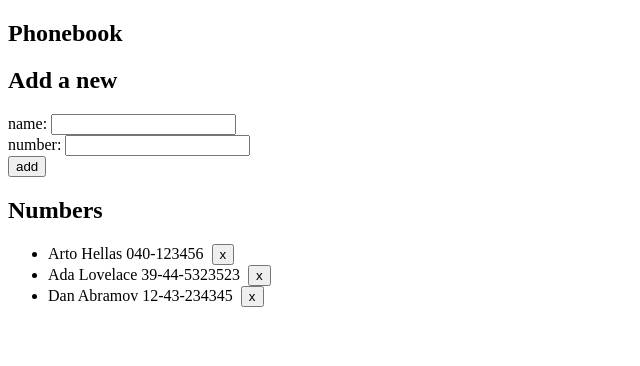
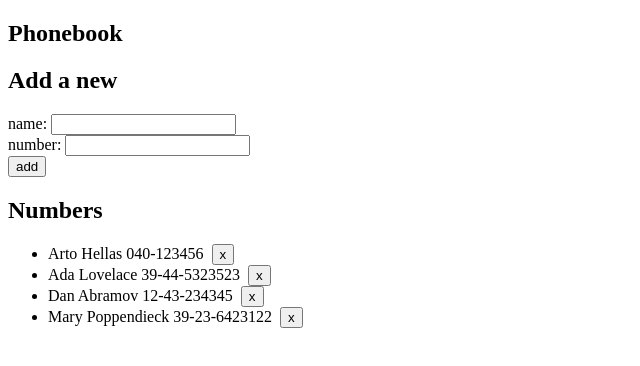
Before and after one commit to jhlae/fso-2023, a React (Create React App) app in the folder osa2/puhelinluettelo/: page / in a window 1280 px wide. Shown: the top 366 px of the page, without its empty margins (0-640 px from the left). Built offline with nearby package versions, Linux system fonts and the light colour scheme; data requests are answered from the project's data file.

Commit message:
osa2: refactoring notifications (2.17)

```diff
--- a/osa2/puhelinluettelo/db.json
+++ b/osa2/puhelinluettelo/db.json
@@ -14,6 +14,11 @@
       "name": "Dan Abramov",
       "number": "12-43-234345",
       "id": 3
+    },
+    {
+      "name": "Mary Poppendieck",
+      "number": "39-23-6423122",
+      "id": 4
     }
   ]
 }
--- a/osa2/puhelinluettelo/src/App.js
+++ b/osa2/puhelinluettelo/src/App.js
@@ -13,7 +13,8 @@ const App = () => {
   const [filteredNumbers, setFilteredNumbers] = useState([
     { name: "", number: "" },
   ]);
-  const [errorMessage, setErrorMessage] = useState("");
+  const [notificationMessage, setNotificationMessage] = useState("");
+  const [notificationType, setNotificationType] = useState("");
 
   // Insert initial persons to phonebook by using personService module
   useEffect(() => {
@@ -38,6 +39,22 @@ const App = () => {
     setNewNumber(event.target.value);
   };
 
+  /*
+  Helper function to handle all notifications and to remove them after 3 seconds
+  */
+  const handleNotification = (msg, type) => {
+    if (msg && type) {
+      setNotificationMessage(msg);
+      setNotificationType(type);
+    } else {
+      return false;
+    }
+    const timer = setTimeout(() => {
+      setNotificationMessage("");
+    }, 3000);
+    return () => clearTimeout(timer);
+  };
+
   const addPerson = (event) => {
     event.preventDefault();
 
@@ -60,10 +77,16 @@ const App = () => {
         personService
           .updatePerson(found.id, personObj)
           .then((returnedPerson) => {
-            console.log(returnedPerson);
+            handleNotification(
+              `Person ${personObj.name} updated.`,
+              "notification"
+            );
           })
           .catch((error) => {
-            console.log(error);
+            handleNotification(
+              `Could not update person's information.`,
+              "notification"
+            );
           });
         updatePersonList();
       }
@@ -78,7 +101,7 @@ const App = () => {
         // Let's empty the input fields for name and number
         setNewName("");
         setNewNumber("");
-        setErrorMessage(`${returnedPerson.name} was added!`);
+        handleNotification(`${returnedPerson.name} was added!`, "notification");
       });
     }
   };
@@ -92,7 +115,7 @@ const App = () => {
           console.log(returnedPerson);
         })
         .catch((error) => {
-          setErrorMessage(`Already deleted.`);
+          handleNotification(`${personName} already deleted.`, "error");
         });
       updatePersonList();
     }
@@ -116,7 +139,14 @@ const App = () => {
   return (
     <div>
       <h2>Phonebook</h2>
-      {errorMessage ? <Notification message={errorMessage} /> : ""}
+      {notificationMessage ? (
+        <Notification
+          message={notificationMessage}
+          notificationType={notificationType}
+        />
+      ) : (
+        ""
+      )}
       {/* <div>
         filter shown with: <input onChange={filterPhoneBookResults} />
       </div> */}
--- a/osa2/puhelinluettelo/src/components/Notification.js
+++ b/osa2/puhelinluettelo/src/components/Notification.js
@@ -1,11 +1,13 @@
 import "./notification.css";
 
-const Notification = ({ message }) => {
+const Notification = ({ message, notificationType }) => {
+  let notificationClassName = notificationType ?? "notification";
+
   if (message === null) {
     return null;
   }
 
-  return <div className="notification">{message}</div>;
+  return <div className={notificationClassName}>{message}</div>;
 };
 
 export default Notification;
--- a/osa2/puhelinluettelo/src/components/notification.css
+++ b/osa2/puhelinluettelo/src/components/notification.css
@@ -7,3 +7,13 @@
   padding: 10px;
   margin-bottom: 10px;
 }
+
+.error {
+  color: red;
+  background: lightgrey;
+  font-size: 20px;
+  border-style: solid;
+  border-radius: 5px;
+  padding: 10px;
+  margin-bottom: 10px;
+}
```
